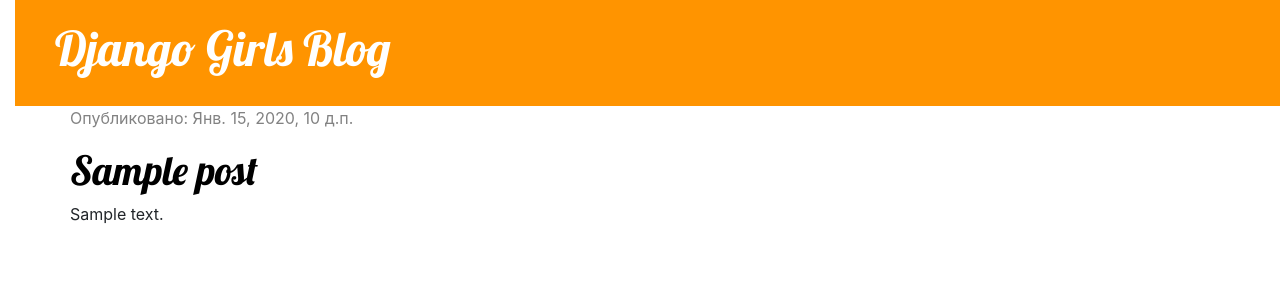
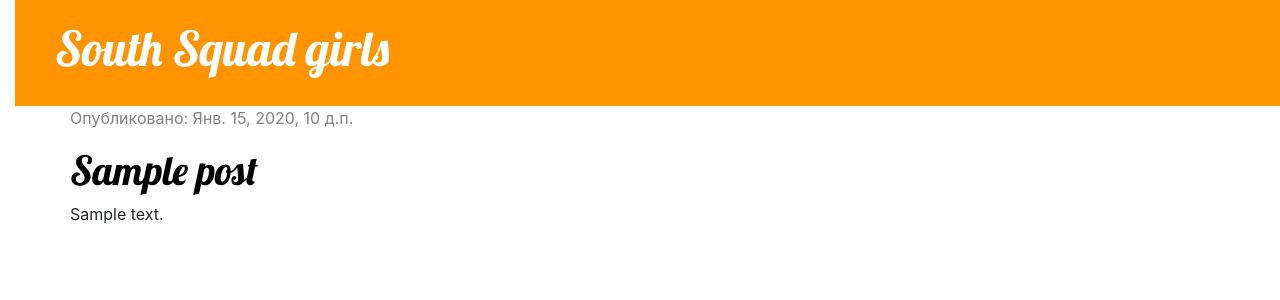
Before and after one commit to Rybasher/djangoblog1, a Django app: template blog/templates/blog/post_list.html in a window 1280 px wide. Shown: the top 300 px of the page. Run offline with Django 3.2, Linux system fonts and the light colour scheme; the template is opened without the code that fills it: values that come from a table or form of the project are taken from there, others are empty; tables that the repository leaves empty hold one stand-in row (values such as "Sample post"); parts of the project's set-up code (start-up, migrations or seed data) failed here and were passed over; some libraries are stand-ins or nearby versions.

Commit message:
changed header

```diff
--- a/blog/templates/blog/post_list.html
+++ b/blog/templates/blog/post_list.html
@@ -12,7 +12,7 @@
 </head>
 <body>
   <div class="page-header">
-            <h1><a href="/">Django Girls Blog</a></h1>
+            <h1><a href="/">South Squad girls</a></h1>
         </div>
 
            <div class="content container">
```
